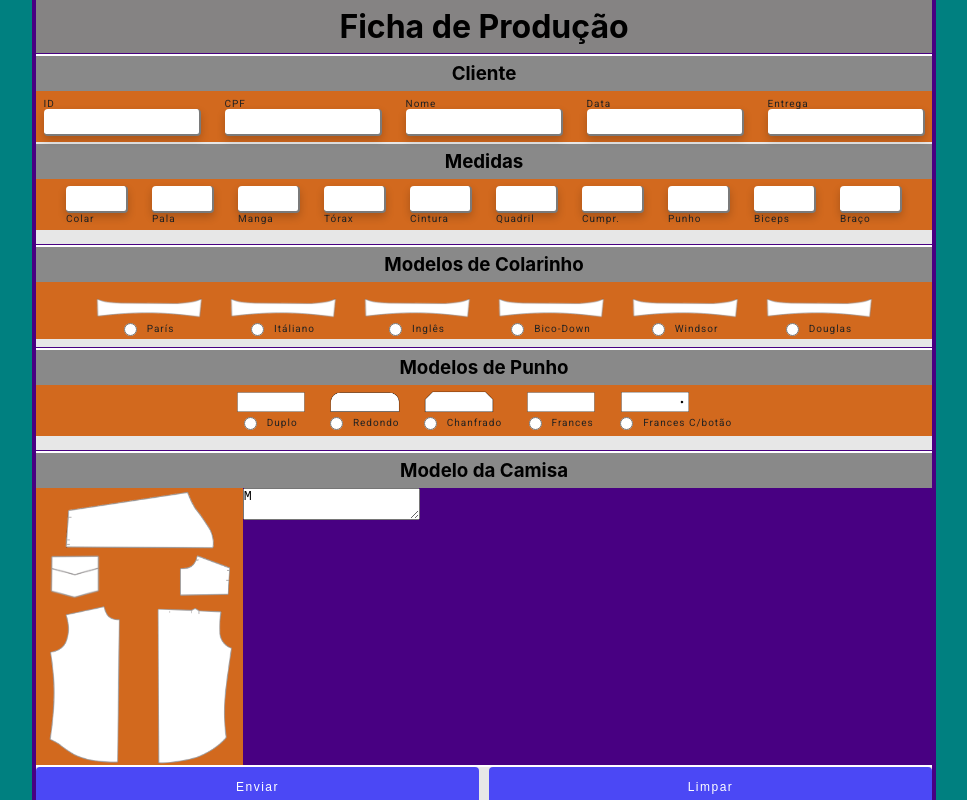
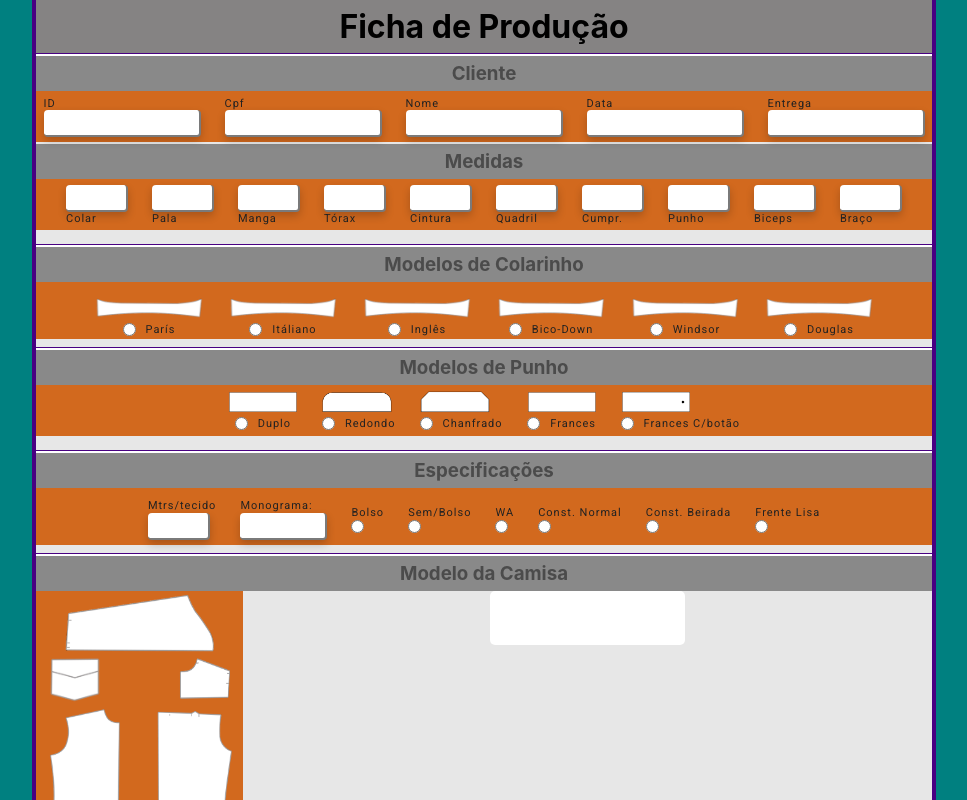
Before and after one commit to Dev-Rogerio/IntegracaoComGoogleSheets, a React (Create React App) app: page /medidas in a window 1280 px wide. Shown: the whole page, without its empty margins (156-1123 px from the left). Built offline with nearby package versions, Linux system fonts and the light colour scheme.

Commit message:
melhorias e implementação na linha de especificações

```diff
--- a/src/Components/Medidas/medidas.css
+++ b/src/Components/Medidas/medidas.css
@@ -17,6 +17,7 @@
   width: 100%;
   height: 35px;
   background-color: #5a5a5aa9;
+  color: #2229;
  }
 .productionToken {
   display: flex;
@@ -45,13 +46,9 @@
   margin-top: 2px;
   border-bottom: 1px solid #480082;
 }
- .textClient {
-  font-size: 10px;
-  color: #222;
-  font-family: roboto;
-  letter-spacing: 1px
- }
- .itemData {
+ .itemDatas {
+  width: 100%;
+  height: 55%;
   display: block;
  }
  .inputClient {
@@ -84,13 +81,13 @@
 .formChocolate {
   height: 57px;
 }
-.itemMeasure {
+.displayBlock {
   display: block;
 }
 .imgSizePunho {
   width: 70px;
 }
-.iMeasure {
+.typeInput {
   width: 60px;
   height: 25px;
   border-radius: 4px;
@@ -100,8 +97,12 @@
   box-shadow: 0 4px 8px rgba(0, 0, 0, 0.2);
   outline: none;
 }
+.iMonograma {
+  width: 85px;
+
+}
 .textMeasure{
-  font-size: 10px;
+  font-size: 11px;
   color: #222;
   font-family: roboto;
   letter-spacing: 1px
@@ -175,9 +176,6 @@ background-color: #e7e7e7;
   display: flex;
   width: 100%;
  }
- .itemA {
-  display: block;
- }
  .containerTwo {
   display: flex;
   width: 35%;
@@ -245,16 +243,37 @@ background-color: #e7e7e7;
 }
 .itemSectionScribe {
   width: 100%;
-  background-color: #480082;
+  height: 100%;
+  /* background-color: #480082; */
 }
 .scribeToObs {
+  padding: 10;
+  height: 100%;
+  width: 100%;
   display: flex;
-  width: 80%;
+  justify-content: center;
+}
+.messageTextarea {
+  width: 100%;
   height: 100%;
-  /* background-color: white; */
-  border-radius:  1px solid #222;
+  resize: none;
+  border: none;
+  outline: none;
+  padding: 10px;
+  font-size: 1em;
+  color: #000;
+  background-color: #fff;
+  border-radius: 5px;
+  box-sizing: border-box;
 }
 .itemButton {
   display: flex;
   gap: 10px;
+  background: ;
 }
+.buttonEnviar {
+  background-color: #480082;
+}
+.buttonLimpar {
+  background-color: #480082;
+}
--- a/src/Components/Medidas/medidas.jsx
+++ b/src/Components/Medidas/medidas.jsx
@@ -28,24 +28,24 @@ const Medidas = () => {
           <div className="containerColumnGray">
             <h3 className="ScribeToText">Cliente</h3>
             <div className="containerColumnChocolate">
-              <section className="sectionId itemData">
-                <p className="textClient" >ID</p>
+              <section className="sectionId displayBlock">
+                <p className="textMeasure" >ID</p>
                 <input className="inputClient" type="text" />
               </section>
-              <sectio className="sectionCpf itemData">
-                <p className="textClient" >CPF</p>
-                <input className="inputClient" type="text" />
-              </sectio>
-              <section className="sectionNome itemData">
-                <p className="textClient" >Nome</p>
+              <section className="sectionCpf displayBlock">
+                <p className="textMeasure" >Cpf</p>
                 <input className="inputClient" type="text" />
               </section>
-              <section className="sectionData itemData">
-                <p className="textClient" >Data</p>
+              <section className="sectionNome displayBlock">
+                <p className="textMeasure" >Nome</p>
                 <input className="inputClient" type="text" />
               </section>
-              <sectio className="sectonEntrega itemData">
-                <p className="textClient" >Entrega</p>
+              <section className="sectionData displayBlock">
+                <p className="textMeasure" >Data</p>
+                <input className="inputClient" type="text" />
+              </section>
+              <sectio className="sectonEntrega displayBlock">
+                <p className="textMeasure" >Entrega</p>
                 <input className="inputClient" type="text" />
               </sectio>
             </div>
@@ -53,45 +53,45 @@ const Medidas = () => {
               <div className="containerColumnGray">
                 <h3 className="ScribeToText">Medidas</h3>
                 <div className="containerColumnChocolate">
-                  <section className="sectionColar itemMeasure">
-                    <input type="text" className="colar iMeasure" />
-                    <p className="colar textMeasure" >Colar</p>
+                  <section className="displayBlock">
+                    <input type="text" className="typeInput" />
+                    <p className="textMeasure" >Colar</p>
                   </section>
-                  <section className="Pala itemMeasure">
-                    <input type="text" className="pala iMeasure" />
+                  <section className="displayBlock">
+                    <input type="text" className="typeInput" />
                     <p className="pala textMeasure">Pala</p>
                   </section>
-                  <section className="manga itemMeasure">
-                    <input type="text" className="manga iMeasure" />
-                    <p className="manga textMeasure">Manga</p>
+                  <section className="displayBlock">
+                    <input type="text" className="typeInput" />
+                    <p className="textMeasure">Manga</p>
                   </section>
-                  <section className="torax itemMeasure">
-                    <input type="text" className="torax iMeasure" />
-                    <p className="torax textMeasure">Tórax</p>
+                  <section className="displayBlock">
+                    <input type="text" className="typeInput" />
+                    <p className="textMeasure">Tórax</p>
                   </section>
-                  <section className="cintura itemMeasure">
-                    <input type="text" className="cintura iMeasure" />
-                    <p className="cintura textMeasure">Cintura</p>
+                  <section className="displayBlock">
+                    <input type="text" className="typeInput" />
+                    <p className="textMeasure">Cintura</p>
                   </section>
-                  <section className="quadril itemMeasure">
-                    <input type="text" className="quadril iMeasure" />
-                    <p className="quadril textMeasure">Quadril</p>
+                  <section className="displayBlock">
+                    <input type="text" className="typeInput" />
+                    <p className="textMeasure">Quadril</p>
                   </section>
-                  <section className="cumprimento itemMeasure">
-                    <input type="text" className="cumprimento iMeasure" />
-                    <p className="cumprimento textMeasure">Cumpr.</p>
+                  <section className="displayBlock">
+                    <input type="text" className="typeInput" />
+                    <p className="textMeasure">Cumpr.</p>
                   </section>
-                  <section className="punho itemMeasure">
-                    <input type="text" className="punho iMeasure" />
-                    <p className="punho textMeasure">Punho</p>
+                  <section className="displayBlock">
+                    <input type="text" className="typeInput" />
+                    <p className="textMeasure">Punho</p>
                   </section>
-                  <section className="biceps itemMeasure">
-                    <input type="text" className="biceps iMeasure" />
-                    <p className="biceps textMeasure">Biceps</p>
+                  <section className="displayBlock">
+                    <input type="text" className="typeInput" />
+                    <p className="textMeasure">Biceps</p>
                   </section>
-                  <section className="braco itemMeasure">
-                    <input type="text" className="braco iMeasure" />
-                    <p className="braco textMeasure">Braço</p>
+                  <section className="displayBlock">
+                    <input type="text" className="typeInput" />
+                    <p className="textMeasure">Braço</p>
                   </section>
                 </div>
               </div>
@@ -103,7 +103,7 @@ const Medidas = () => {
                 <h3 className="ScribeToText">Modelos de Colarinho</h3>
                 <form className="containerColumnChocolate formChocolate">
 
-                  <section className="sectionTypeColarinho">
+                  <section className="displayBlock">
                     <img src={Colarinho} alt="" className="imgColarinho" />
                     <div className="radioParis">
                       <input type="radio" id="paris" className="ColumnOneMeasure" />
@@ -111,7 +111,7 @@ const Medidas = () => {
                     </div>
                   </section>
 
-                  <section className="sectionTypeColarinho">
+                  <section className="displayBlock">
                     <img src={Colarinho} alt="" className="imgColarinho" />
                     <div className="radioParis">
                       <input type="radio" id="paris" className="ColumnOneMeasure" />
@@ -119,7 +119,7 @@ const Medidas = () => {
                     </div>
                   </section>
 
-                  <div className="sectionTypeColarinho">
+                  <div className="displayBlock">
                     <img src={Colarinho} alt="" className="imgColarinho" />
                     <div className="radioParis">
                       <input type="radio" id="paris" className="ColumnOneMeasure" />
@@ -128,14 +128,14 @@ const Medidas = () => {
                   </div>
 
 
-                  <div className="sectionTypeColarinho">
+                  <div className="displayBlock">
                     <img src={Colarinho} alt="" className="imgColarinho" />
                     <div className="radioParis">
                       <input type="radio" id="paris" className="ColumnOneMeasure" />
                       <label className="textMeasure" htmlFor="paris">Bico-Down</label>
                     </div>
                   </div>
-                  <div className="sectionTypeColarinho">
+                  <div className="displayBlock">
                     <img src={Colarinho} alt="" className="imgColarinho" />
                     <div className="radioParis">
                       <input type="radio" id="paris" className="ColumnOneMeasure" />
@@ -143,7 +143,7 @@ const Medidas = () => {
                     </div>
                   </div>
 
-                  <div className="sectionTypeColarinho">
+                  <div className="displayBlock">
                     <img src={Colarinho} alt="" className="imgColarinho" />
                     <div className="radioParis">
                       <input type="radio" id="paris" className="ColumnOneMeasure" />
@@ -195,6 +195,51 @@ const Medidas = () => {
 
               </form>
             </div>
+            <div className="containerColumnGray">
+              <h3 className="ScribeToText">Especificações</h3>
+              <div className="containerColumnChocolate formChocolate">
+                <section className="displayBlock">
+                  <label className="textMeasure" htmlFor=""> Mtrs/tecido</label>
+                  <input type="text" className="displayBlock typeInput" />
+                </section>
+
+                <section className="displayBlock">
+                  <label htmlFor="" className="textMeasure">Monograma:</label>
+                  <input type="text" className="displayBlock typeInput iMonograma" />
+                </section>
+
+                <section>
+                  <label htmlFor="" className="textMeasure">Bolso</label>
+                  <input type="radio" className="displayBlock" />
+                </section>
+                <section>
+                  <label htmlFor="" className="textMeasure">Sem/Bolso</label>
+                  <input type="radio" className="displayBlock" />
+                </section>
+                <section>
+                  <label htmlFor="" className="textMeasure">WA</label>
+                  <input type="radio" className="displayBlock" />
+                </section>
+                <section>
+                  <label htmlFor="" className="textMeasure">Const. Normal</label>
+                  <input type="radio" className="displayBlock" />
+                </section>
+                <section>
+                  <label htmlFor="" className="textMeasure">Const. Beirada</label>
+                  <input type="radio" className="displayBlock" />
+                </section>
+                <section>
+                  <label htmlFor="" className="textMeasure">Frente Lisa</label>
+                  <input type="radio" className="displayBlock" />
+                </section>
+
+
+
+
+
+              </div>
+
+            </div>
             <section className="containerColumnGray">
               <h3 className="ScribeToText">Modelo da Camisa</h3>
               <section className="containerMoldeMeasure">
@@ -224,14 +269,14 @@ const Medidas = () => {
                 <section className="itemSectionScribe">
                   <section className="scribeToObs">
                     <form action="">
-                      <textarea name="" id="">M</textarea>
+                      <textarea className="messageTextarea"></textarea>
                     </form>
                   </section>
                 </section>
               </section>
               <div className="containerColumnGray itemButton">
-                <button>Enviar</button>
-                <button>Limpar</button>
+                <button className="buttonEnviar">Enviar</button>
+                <button className="buttonLimpar">Limpar</button>
               </div>
             </section >
           </div >
```
